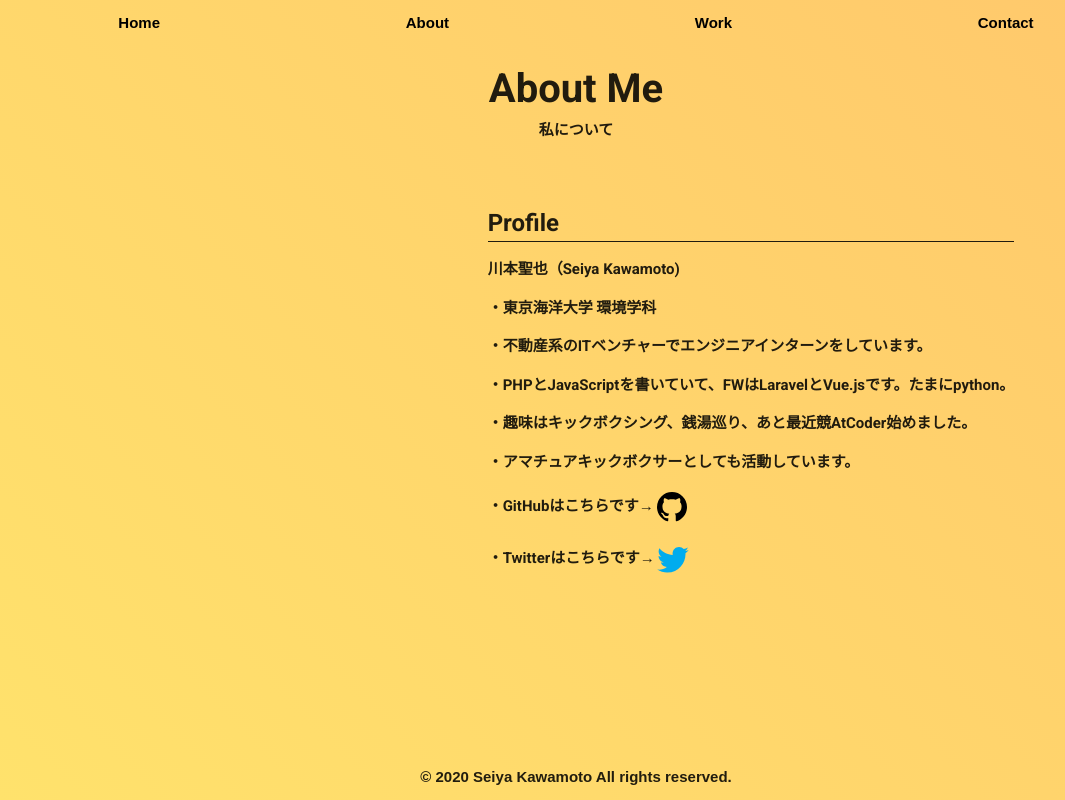
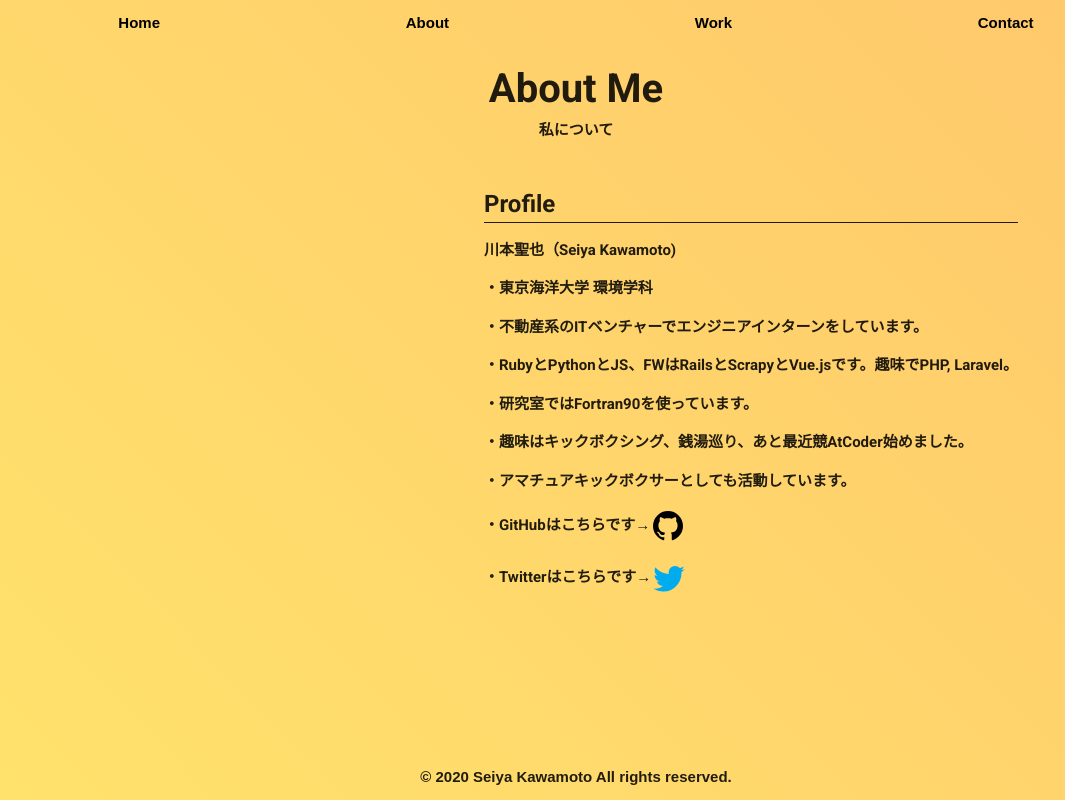
Before and after one commit to seiyawati/vue-firebase-portfolio, a Vue app: page /about in a window 1280 px wide. Shown: the whole page, without its empty margins (64-1129 px from the left). Built offline with nearby package versions, Linux system fonts and the light colour scheme; no server answers; the database is empty.

Commit message:
fix: About.vue

```diff
--- a/package.json
+++ b/package.json
@@ -11,6 +11,7 @@
     "chart.js": "^2.9.3",
     "core-js": "^3.6.5",
     "firebase": "^7.15.3",
+    "firebase-functions": "^3.13.1",
     "granim": "^2.0.0",
     "vue": "^2.6.11",
     "vue-chart.js": "^0.2.0",
--- a/src/views/About.vue
+++ b/src/views/About.vue
@@ -18,7 +18,9 @@
                         <p></p>
                         ・不動産系のITベンチャーでエンジニアインターンをしています。<br>
                         <p></p>
-                        ・PHPとJavaScriptを書いていて、FWはLaravelとVue.jsです。たまにpython。<br>
+                        ・RubyとPythonとJS、FWはRailsとScrapyとVue.jsです。趣味でPHP, Laravel。<br>
+                        <p></p>
+                        ・研究室ではFortran90を使っています。<br>
                         <p></p>
                         ・趣味はキックボクシング、銭湯巡り、あと最近競AtCoder始めました。<br>
                         <p></p>
```
Also changed, not shown: 1 other file (tests, documents, lock files or other folders).
